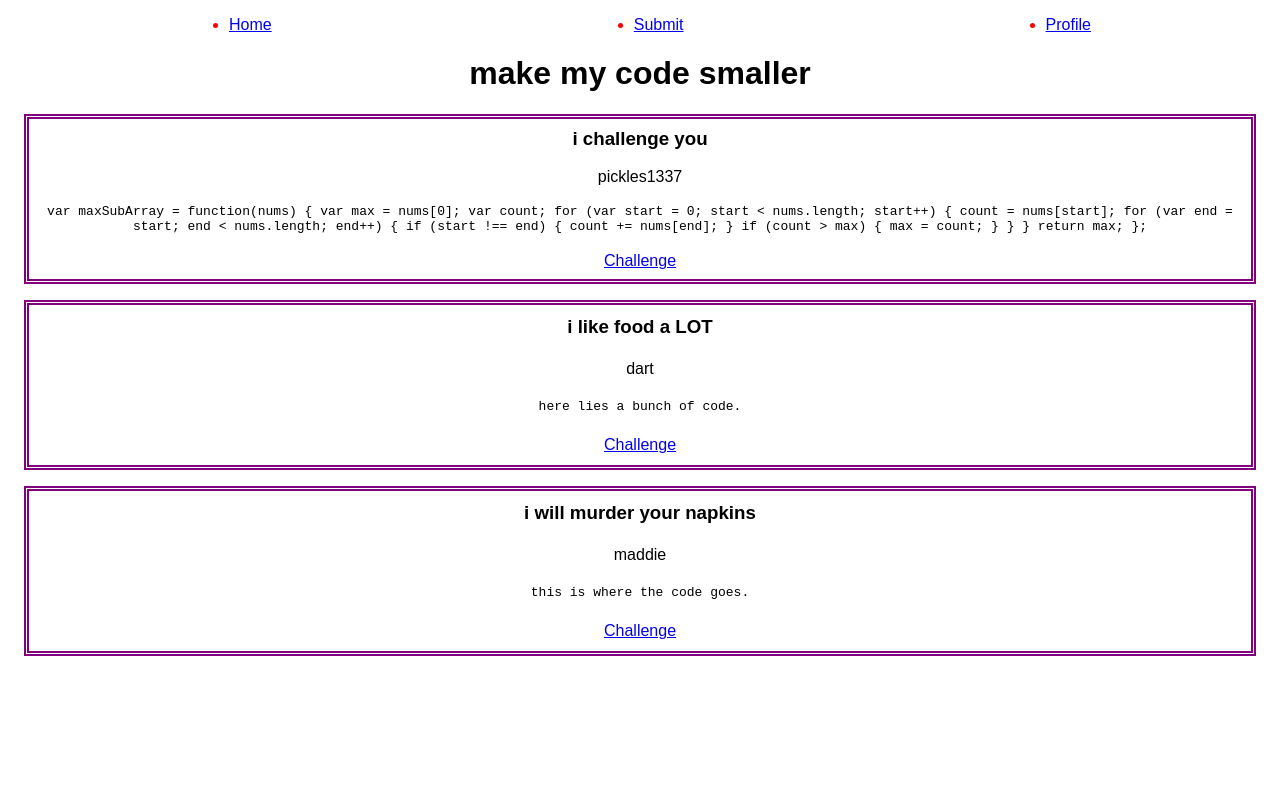
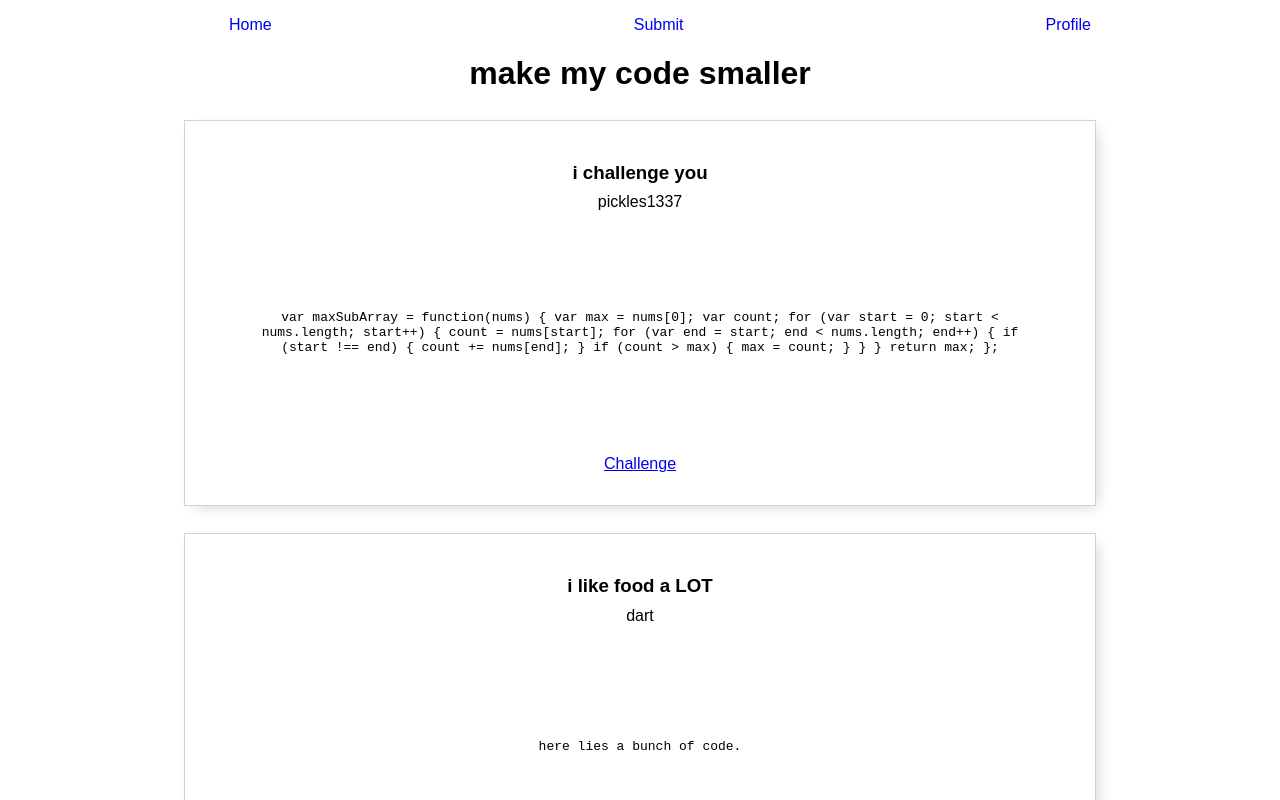
Before and after one commit to pickles27/make-my-code-smaller, a React (Create React App) app: page / in a window 1280 px wide. Shown: the top 800 px of the page. Built offline with nearby package versions, Linux system fonts and the light colour scheme.

Commit message:
update some shtyles

```diff
--- a/src/components/Navbar/Navbar.js
+++ b/src/components/Navbar/Navbar.js
@@ -1,6 +1,6 @@
 import React from "react";
+import styled from "styled-components";
 import { Link } from "react-router-dom";
-import { NavWrapper, TitleWrapper } from "./styles";
 
 export default function Navbar() {
   return (
@@ -8,13 +8,13 @@ export default function Navbar() {
       <NavWrapper>
         <ul>
           <li>
-            <Link to="/">Home</Link>
+            <StyledLink to="/">Home</StyledLink>
           </li>
           <li>
-            <Link to="/submit">Submit</Link>
+            <StyledLink to="/submit">Submit</StyledLink>
           </li>
           <li>
-            <Link to="/profile">Profile</Link>
+            <StyledLink to="/profile">Profile</StyledLink>
           </li>
         </ul>
       </NavWrapper>
@@ -22,3 +22,20 @@ export default function Navbar() {
     </div>
   );
 }
+
+
+export const NavWrapper = styled.nav`
+  ul {
+    list-style-type: none;
+    display: flex;
+    justify-content: space-around;
+  }
+`;
+
+export const StyledLink = styled(Link)`
+  text-decoration: none;
+`;
+
+export const TitleWrapper = styled.h1`
+  text-align: center;
+`;
--- a/src/components/Navbar/styles.js
+++ b/src/components/Navbar/styles.js
@@ -2,7 +2,6 @@ import styled from "styled-components";
 
 export const NavWrapper = styled.nav`
   ul {
-    color: red;
     display: flex;
     justify-content: space-around;
   }
--- a/src/components/Newsfeed/Card/Card.js
+++ b/src/components/Newsfeed/Card/Card.js
@@ -5,27 +5,35 @@ import { Link } from "react-router-dom";
 export function Card({ data, className }) {
   return (
     <div className={className}>
-      <Title>{data.title}</Title>
-      <Author>{data.author}</Author>
-      <code>{data.body}</code>
+      <div>
+        <Title>{data.title}</Title>
+        <Author>{data.author}</Author>
+      </div>
+      <CodeBody>{data.body}</CodeBody>
       <Link to={`/submit/:${data.id}`}>Challenge</Link>
     </div>
   );
 }
 
 const Title = styled.h3`
-  margin: 0;
+  margin: .5em;
 `;
 
 const Author = styled.p`
   margin: 0;
 `;
 
+const CodeBody = styled.code`
+  padding: 0em 2em;
+`;
+
 export default styled(Card)`
-  border: double thick purple;
-  margin: 1rem;
+  border: solid lightgray 1px;
+  box-shadow: 5px 5px 15px -6px #C6C6C6;
+  margin: 1.7rem 1rem;
+  padding: 2rem;
+  min-height: 20rem;
   display: flex;
+  justify-content: space-between;
   flex-direction: column;
-  min-height: 10rem;
-  justify-content: space-around;
 `;
--- a/src/components/Newsfeed/Newsfeed.js
+++ b/src/components/Newsfeed/Newsfeed.js
@@ -1,6 +1,6 @@
 import React from "react";
 import styled from "styled-components";
-import { submissionList } from "../../../mockData";
+import { submissionList } from "../../mockData";
 import Card from "./Card/Card";
 
 export function Newsfeed({ className }) {
@@ -20,4 +20,11 @@ export default styled(Newsfeed)`
   ul {
     padding: 0;
   }
+  margin: 0em 1em;
+  @media (min-width: 750px) {
+    margin: 0 10em;
+  }
+  @media (max-width: 749px) {
+    margin: 0 3em;
+  }
 `;
```
